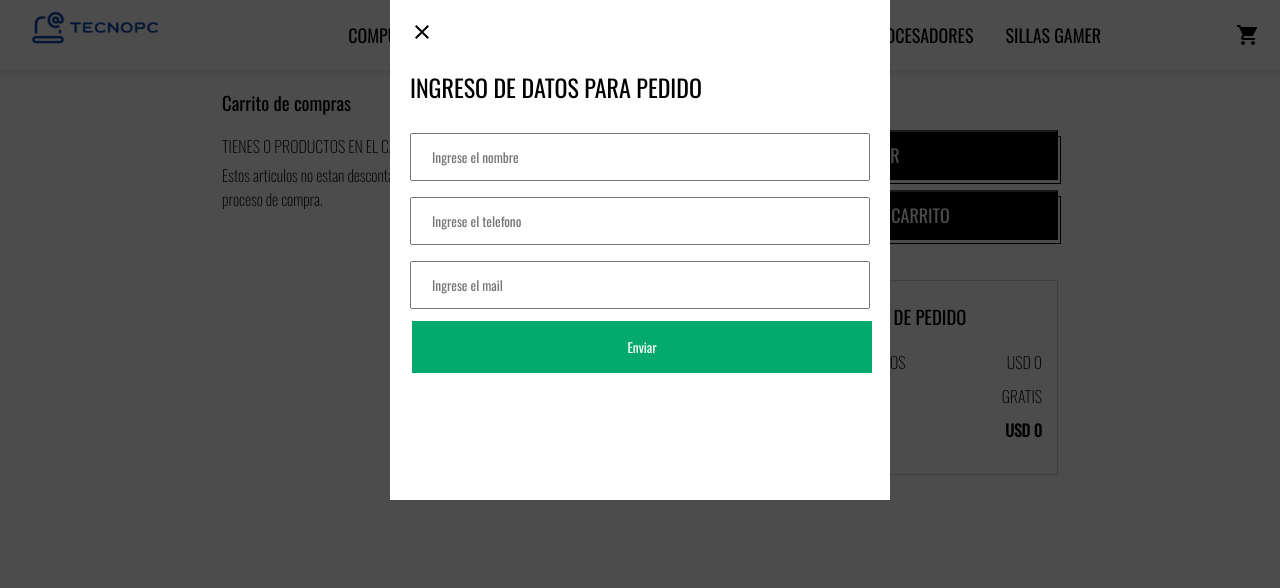
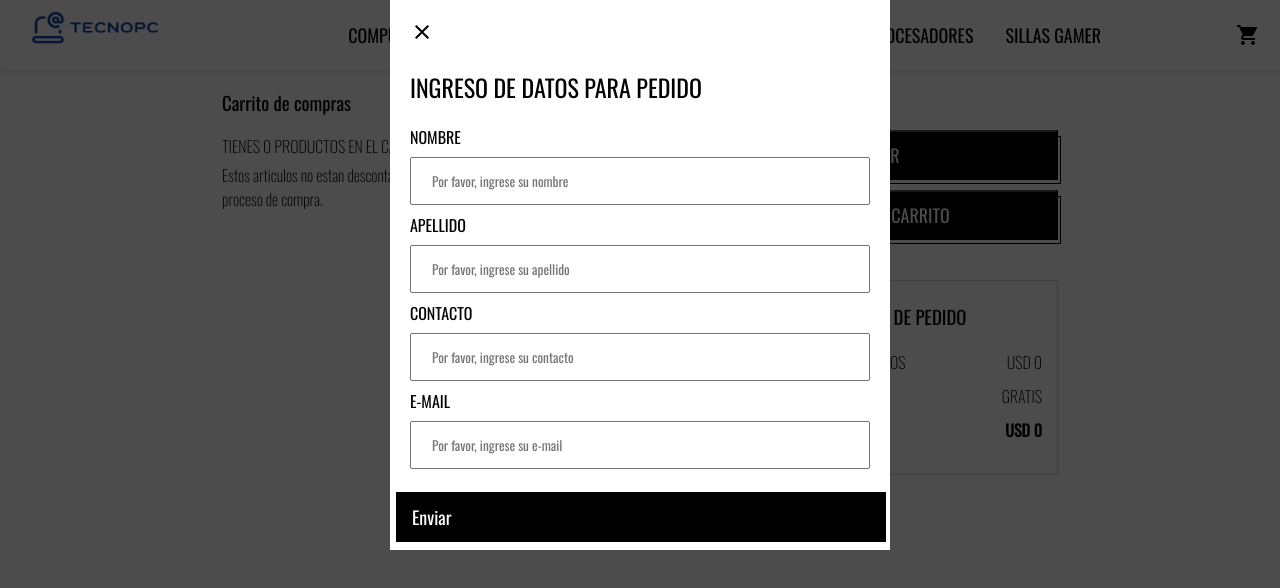
Before and after one commit to matiasolivieri/React-Ecommerce, a React (Create React App) app: page /cart in a window 1280 px wide. Both pictures are taken after a click on the button "IR A PAGAR". Shown: the top 588 px of the page. Built offline with nearby package versions, Linux system fonts and the light colour scheme.

Commit message:
Finally | Details I

```diff
--- a/src/components/Cart/Cart.jsx
+++ b/src/components/Cart/Cart.jsx
@@ -29,6 +29,7 @@ const Cart = () => {
     })
     const [formData, setFormData] = useState({
         name: '',
+        lastname: '',
         phone: '',
         email:''
     })
@@ -97,33 +98,48 @@ const Cart = () => {
                     <Modal title="INGRESO DE DATOS PARA PEDIDO" close={() => setShowModal()}>
                         {success ? (
                             <>
-                               <h2>Su orden se genero correctamente</h2>
-                               <p>ID de compra : {success}</p>
+                            <h2>¡Muchas gracias por tu compra!</h2>
+                            <h3>Su orden sera despachada a la brevedad, debajo le dejamos el identificador de su compra</h3>
+                            <p>ID de compra : {success}</p>
                             </>
                         ) : (
                             <form onSubmit={submitData}>
+                                <label>NOMBRE</label>
                                 <input
                                     type='text'
                                     name='name'
-                                    placeholder='Ingrese el nombre'
+                                    placeholder='Por favor, ingrese su nombre'
                                     onChange={handleChange}
                                     value={formData.name}
                                 />
+                                <label>APELLIDO</label>
+                                <input
+                                    type='text'
+                                    name='lastname'
+                                    placeholder='Por favor, ingrese su apellido'
+                                    onChange={handleChange}
+                                    value={formData.lastname}
+                                />
+                                <label>CONTACTO</label>
                                 <input
                                     type='number'
                                     name='phone'
-                                    placeholder='Ingrese el telefono'
+                                    placeholder='Por favor, ingrese su contacto'
                                     value={formData.phone}
                                     onChange={handleChange}
                                 />
+                                <label>E-MAIL</label>
                                 <input
                                     type='email'
                                     name='email'
-                                    placeholder='Ingrese el mail'
+                                    placeholder='Por favor, ingrese su e-mail'
                                     value={formData.email}
                                     onChange={handleChange}
                                 />
-                                <button type="submit">Enviar</button>
+
+                                <div className="info-subtotal">
+                                    <button value="cart" type="submit" onClick={() => clearCart()}>Enviar</button>
+                                </div>
                             </form>
                         )}
                     </Modal>
--- a/src/components/Cart/Cart.scss
+++ b/src/components/Cart/Cart.scss
@@ -107,15 +107,8 @@ p.checkout-item-price {
 }
 
 .info-subtotal > button:hover {
-    background: rgb(60, 143, 49);
-    width: 100%;
-    padding: 10px 15px;
-    color: white;
-    text-align: left;
-    position: relative;
     font-size: 18px;
     cursor: pointer;
-    margin-bottom: 10px;
     transition: all 0.3s ease;
 }
 
--- a/src/components/Modal/Modal.scss
+++ b/src/components/Modal/Modal.scss
@@ -11,7 +11,7 @@
 
 .backshadow .custom-modal {
     width: 500px;
-    height: 500px;
+    height: 550px;
     background-color: #fff;
     position: relative;
     padding: 20px;
@@ -41,13 +41,13 @@ input[type=text], [type=number], [type=email] {
     box-sizing: border-box;
   }
 
-button[type=submit] {
-    background-color: #04AA6D;
-    border: none;
-    color: white;
-    padding: 16px 32px;
-    text-decoration: none;
-    margin: 4px 2px;
-    cursor: pointer;
-    width: 100%
-  }
+button[type=submit]{
+    content: "";
+    width: 490px;
+    height: 50px;
+    position: center;
+    top: -45px;
+    left: -14px;
+    border: 1px solid black;
+    bottom: 104px;
+}
```
